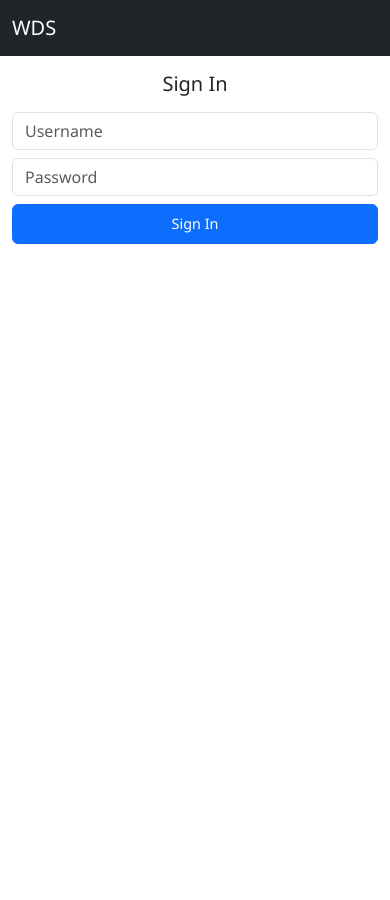
After one commit to 5h1gerun/web_discord_server, a Python web app: template web/templates/mobile/login.html in a window 390 px wide. The commit adds this page. Run offline with Jinja, Linux system fonts and the light colour scheme; the template is opened without the code that fills it: most values are stand-ins (such as "Sample title", 1, 10 or a date in 2020).

```diff
--- /dev/null
+++ b/web/static/css/style-phone.css
@@ -0,0 +1,44 @@
+body {
+  font-family: 'Segoe UI', Roboto, sans-serif;
+  background: #ffffff;
+  color: #212529;
+  margin: 0;
+}
+
+main {
+  padding: 1rem;
+  min-height: 100vh;
+}
+
+.card {
+  border: none;
+  box-shadow: 0 2px 4px rgba(0,0,0,0.1);
+  margin-bottom: 1rem;
+}
+
+.btn {
+  padding: 0.5rem 1rem;
+  font-size: 0.9rem;
+}
+
+.table th,
+.table td {
+  padding: 0.4rem;
+  font-size: 0.85rem;
+}
+
+#fileListContainer {
+  max-height: calc(100vh - 200px);
+  overflow-y: auto;
+}
+
+.file-card img,
+.file-card video {
+  width: 60px;
+  height: 60px;
+  object-fit: cover;
+}
+
+.file-card .file-name {
+  font-weight: 500;
+}
--- /dev/null
+++ b/web/templates/mobile/base_phone.html
@@ -0,0 +1,31 @@
+<!DOCTYPE html>
+<html lang="ja">
+<head>
+  <meta charset="UTF-8" />
+  <meta name="viewport" content="width=device-width,initial-scale=1" />
+  <title>{% block title %}WDS Phone{% endblock %}</title>
+  <link rel="preconnect" href="https://cdn.jsdelivr.net" crossorigin>
+  <link rel="preconnect" href="https://cdnjs.cloudflare.com">
+  <link href="https://cdn.jsdelivr.net/npm/bootstrap@5.3.3/dist/css/bootstrap.min.css" rel="stylesheet">
+  <link href="/static/css/style-phone.css?v={{ static_version }}" rel="stylesheet">
+  <link rel="icon" href="{{ static('/favicon.png') }}?v={{ static_version }}" type="image/png">
+  <meta name="csrf-token" content="{{ csrf_token }}">
+  {% block extra_meta %}{% endblock %}
+</head>
+<body>
+<nav class="navbar navbar-dark bg-dark">
+  <div class="container-fluid">
+    <span class="navbar-brand">WDS</span>
+    {% if user_id %}
+    <a href="/logout" class="btn btn-sm btn-danger">Logout</a>
+    {% endif %}
+  </div>
+</nav>
+<main class="container">
+  {% block content %}{% endblock %}
+</main>
+<script src="https://cdn.jsdelivr.net/npm/bootstrap@5.3.3/dist/js/bootstrap.bundle.min.js"></script>
+<script src="/static/js/main.js?v={{ static_version }}"></script>
+{% block extra_js %}{% endblock %}
+</body>
+</html>
--- /dev/null
+++ b/web/templates/mobile/login.html
@@ -0,0 +1,19 @@
+{% extends "mobile/base_phone.html" %}
+{% block title %}ログイン | WDS Phone{% endblock %}
+
+{% block content %}
+<h2 class="h5 text-center mb-3">Sign In</h2>
+<form method="post">
+  <input type="hidden" name="csrf_token" value="{{ csrf_token }}">
+  <div class="mb-2">
+    <input name="username" class="form-control" placeholder="Username" required>
+  </div>
+  <div class="mb-2">
+    <input type="password" name="password" class="form-control" placeholder="Password" required>
+  </div>
+  {% if error %}
+  <div class="alert alert-danger">{{ error }}</div>
+  {% endif %}
+  <button type="submit" class="btn btn-primary w-100">Sign In</button>
+</form>
+{% endblock %}
```
Also changed, not shown: web/app.py (+25 -9 lines), web/templates/mobile/folder_view.html (added, +26 -0 lines), web/templates/mobile/index.html (+4 -4 lines), web/templates/mobile/partials/file_cards.html (added, +32 -0 lines), web/templates/mobile/partials/shared_folder_cards.html (added, +34 -0 lines), web/templates/mobile/shared_index.html (added, +19 -0 lines), web/templates/mobile/totp.html (added, +14 -0 lines), web/README.md.
